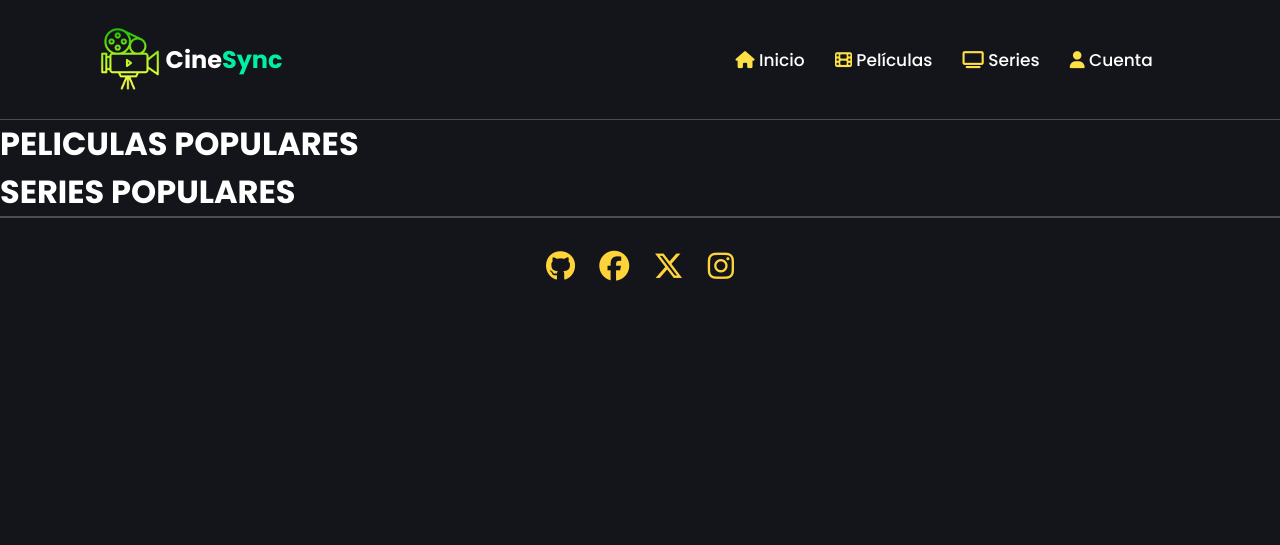
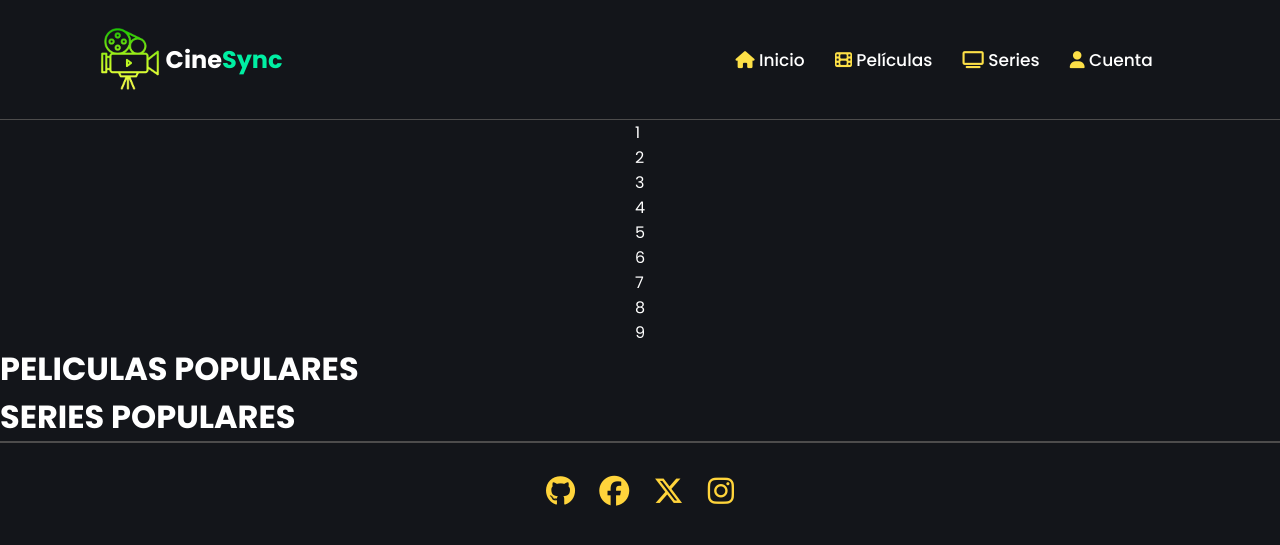
Before and after one commit to TheLastChance2/Proyecto-personal-1, a Django app: page /home/ in a window 1280 px wide. Shown: the top 545 px of the page. Run offline with Django 5.2, Linux system fonts and the light colour scheme; data that the repository does not hold is empty; some libraries are stand-ins or nearby versions.

Commit message:
Error del pull

```diff
--- a/CineSync/static/css/estilo_base.css
+++ b/CineSync/static/css/estilo_base.css
@@ -80,10 +80,10 @@ nav{
 
 }
 
-.text-logo:hover {
+/* .text-logo:hover {
     transform: scale(1.1);
 
-}
+} */
 
 .name2 {
     font-family: 'Poppins', sans-serif;
@@ -106,6 +106,7 @@ nav{
     background-color: #1a1b1c;
     min-width: 110px;
     z-index: 1;
+    transition: transform 0.3s ease-in-out;
 }
 
 .dropdown-content a {
@@ -114,15 +115,18 @@ nav{
     text-decoration: none;
     display: block;
     font-size: 14px;
+
 }
 
 .dropdown-content a:hover {
     background-color: #3A3B3C;
+
 }
 
 .dropdown:hover .dropdown-content {
     display: block;
     text-align: center;
+
 }
 
 /* todo-------------< Fin del CSS del menu desplegable del Navbar>-------------*/
@@ -158,4 +162,11 @@ footer {
     display: inline-block;
     font-size: 30px;
     padding: 10px;
+    filter: drop-shadow(0px 0px 0px transparent);
+    transition:  filter 1s ease, scale 2s ease, transform 0.8s ease;
 }
+
+.listanavbar-footer .claseli-footer:hover {
+    filter: drop-shadow(0px 0px 8px #FDE047);
+    transform: scale(1.1);
+}
--- a/CineSync/static/css/estilo_home.css
+++ b/CineSync/static/css/estilo_home.css
@@ -1,3 +1,37 @@
 body{
     background-color: #13151a;
+    margin: 0;
+    padding: 0;
 }
+
+.box-section {
+    width: 100vw;
+    display: flex;
+    justify-content: center;
+    align-items: center;
+}
+
+
+body {
+    --sb-track-color: #232E33;
+    --sb-thumb-color: #6BAF8D;
+    --sb-size: 10px;
+
+    scrollbar-color: var(--sb-thumb-color)
+                     var(--sb-track-color);
+  }
+
+  body::-webkit-scrollbar {
+    width: var(--sb-size)
+  }
+
+  body::-webkit-scrollbar-track {
+    background: var(--sb-track-color);
+    border-radius: 10px;
+  }
+
+  body::-webkit-scrollbar-thumb {
+    background: var(--sb-thumb-color);
+    border-radius: 10px;
+
+    }
--- a/CineSync/templates/base.html
+++ b/CineSync/templates/base.html
@@ -45,11 +45,18 @@
                             <a href="#">Horror</a>
                         </div>
                     </li>
-                    <li class="claseli">
+                    <li class="claseli claseli dropdown">
                         <a class="nav-menu" href="#">
                             <i class="fa-solid fa-tv" style="color: #FDE047;"></i>
                             Series
                         </a>
+                        <div class="dropdown-content">
+                            <a href="#">Terror</a>
+                            <a href="#">Drama</a>
+                            <a href="#">Messi</a>
+                            <a href="#">Scream</a>
+                            <a href="#">Horror</a>
+                        </div>
                     </li>
                     <li class="claseli dropdown">
                         <a class="nav-menu" href="#">
--- a/CineSync/templates/home.html
+++ b/CineSync/templates/home.html
@@ -13,6 +13,31 @@
 </head>
 
 <body>
+   <section class="box-section">
+        <header class="box-grid">
+            <div class="columna1">1</div>
+            <div class="columna2">2</div>
+            <div class="columna3">3</div>
+            <div class="columna4">4</div>
+            <div class="columna5">5</div>
+            <div class="columna6">6</div>
+            <div class="columna6">7</div>
+            <div class="columna6">8</div>
+            <div class="columna6">9</div>
+        </header>
+   </section>
+
+
+
+
+
+
+
+
+
+
+
+
 
     <h1 style="color: white;">PELICULAS POPULARES</h1>
     {% for pelicula in peliculas %}
```
